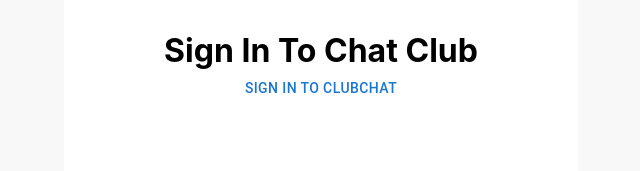
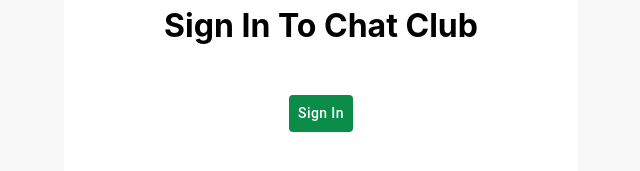
Before and after one commit to amalsabu59/Chat-Club, a React (Create React App) app: page / in a window 1280 px wide. Shown: the part 403-574 px from the top of the page, without its empty margins (319-959 px from the left). Built offline with nearby package versions, Linux system fonts and the light colour scheme; no server answers.

Commit message:
google sign in authentication added

```diff
--- a/package.json
+++ b/package.json
@@ -11,7 +11,7 @@
     "@testing-library/react": "^12.1.2",
     "@testing-library/user-event": "^13.5.0",
     "axios": "^0.25.0",
-    "firebase": "^9.6.5",
+    "firebase": "^8.4.3",
     "pusher-js": "^7.0.4",
     "react": "^17.0.2",
     "react-dom": "^17.0.2",
--- a/src/Login.css
+++ b/src/Login.css
@@ -17,3 +17,9 @@
     height: 100px;
     margin-bottom: 40px;
 }
+.login_container > button {
+    margin-top: 50px;
+    text-transform: inherit !important;
+    background-color: #0a8d48 !important;
+    color: white;
+}
--- a/src/Login.js
+++ b/src/Login.js
@@ -1,11 +1,13 @@
 import React from 'react';
 import { Button } from "@mui/material"
 import "./Login.css"
+import { auth,provider } from "./firebase";
 
 function Login() {
     const signIn = () => {
-
-    }
+        auth.signInWithPopup(provider).then(result =>
+            console.log(result)
+            ).catch(error=>alert(error.message));    }
 
         return(
             <div className="login">
@@ -15,7 +17,7 @@ function Login() {
                         <h1>Sign In To Chat Club</h1>
                     </div>
                     <Button onClick={signIn}>
-                        Sign In to ClubChat
+                        Sign In
                     </Button>
                 </div>
 
--- a/src/firebase.js
+++ b/src/firebase.js
@@ -1,13 +1,17 @@
+import firebase from 'firebase'
 const firebaseConfig = {
     apiKey: "AIzaSyAoolN_mqGw5XUcXi_T4GEf1KvAmM1jaD8",
     authDomain: "chathouse-79d94.firebaseapp.com",
     projectId: "chathouse-79d94",
     storageBucket: "chathouse-79d94.appspot.com",
     messagingSenderId: "665269136753",
-    appId: "1:665269136753:web:d8afdbc4d41414a12a9ad0"
+    appId: "1:665269136753:web:d8afdbc4d41414a12a9ad0",
+
   };
-const firebaseapp = firebase.initializeApp(firebaseConfig)
+const firebaseApp = firebase.initializeApp(firebaseConfig);
+
 const auth = firebase.auth();
-const provider = new firebase.auth.GoogleAuthProvider();
+const provider = new firebase.auth.
+GoogleAuthProvider();
 
-export default {auth, provider}
+export { auth,provider };
```
Also changed, not shown: 1 other file (tests, documents, lock files or other folders).
